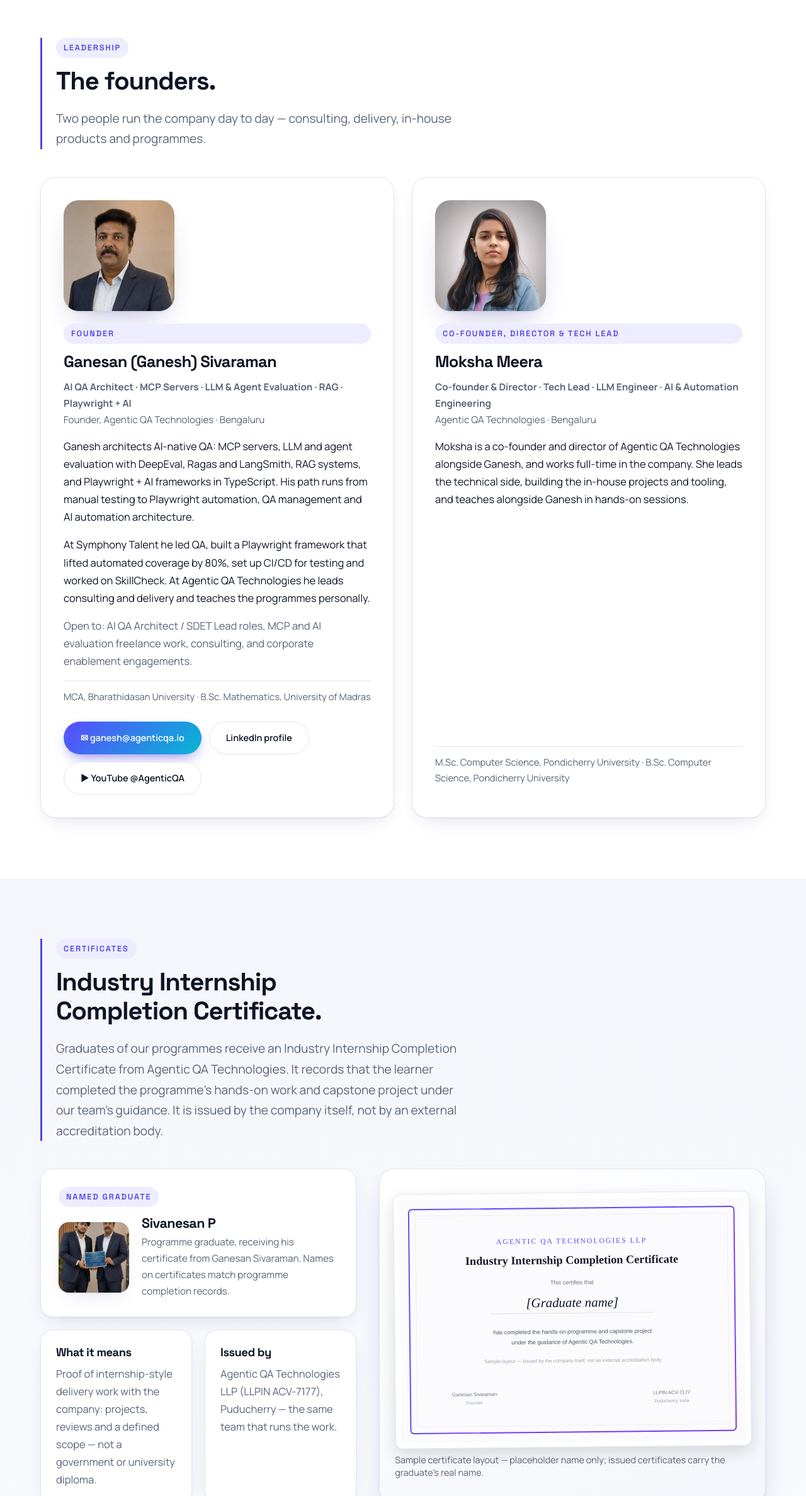
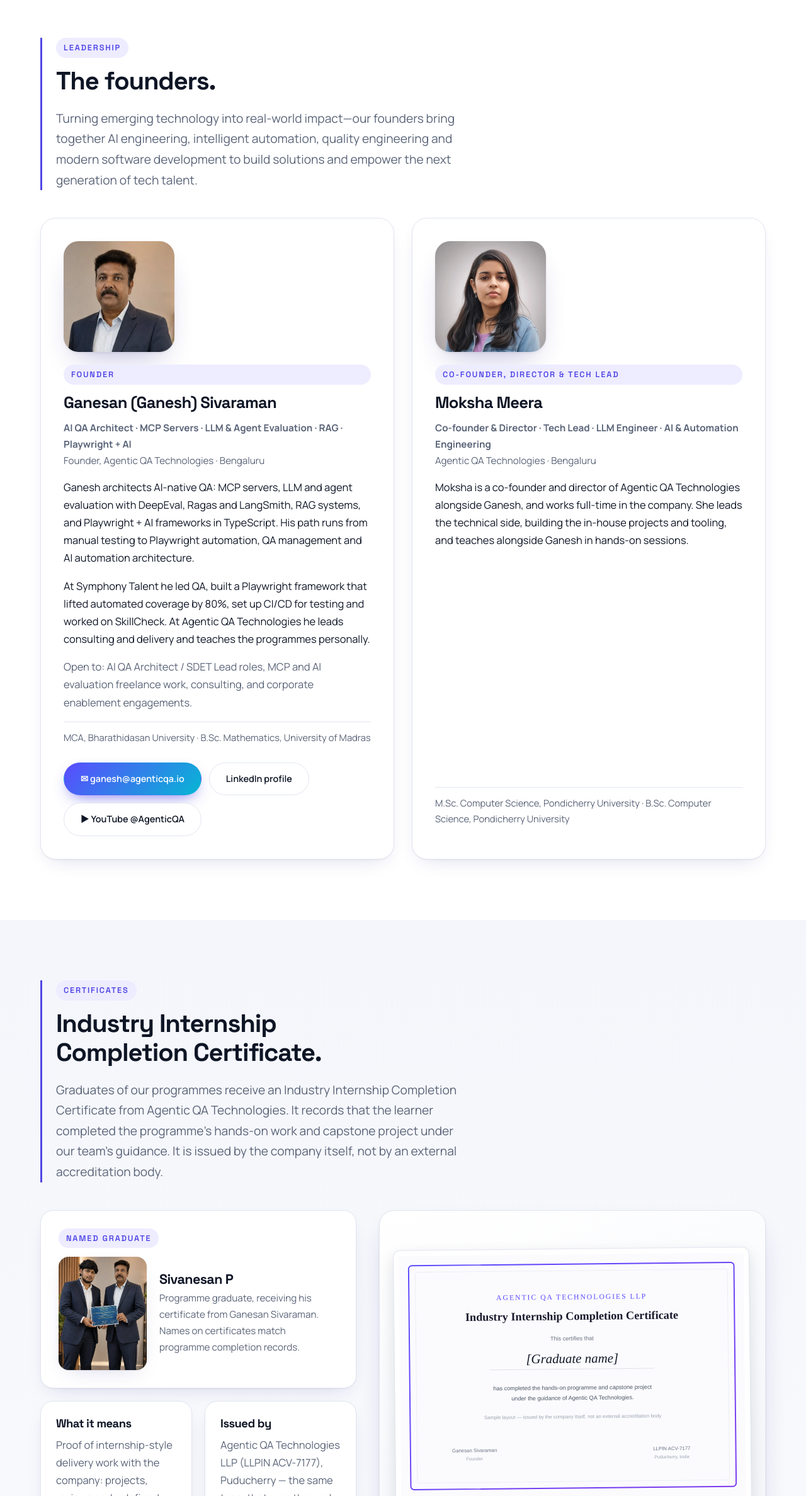
Before and after one commit to agenticqa2/agenticqa-website, a website: page hub/index.html in a window 1280 px wide. Shown: the part 2910-5286 px from the top of the page at 63% size. Drawn offline with Linux system fonts and the light colour scheme.

Commit message:
hub-split: founders intro wording + named-graduate photo framing
Replace the Leadership lede with the approved founders impact copy, and frame the Sivanesan certificate handover photo with contain/top alignment so both heads and the certificate stay fully visible.

```diff
--- a/assets/css/styles.css
+++ b/assets/css/styles.css
@@ -495,7 +495,7 @@ section{padding:96px 0}
 .cert-facts{display:grid;grid-template-columns:1fr 1fr;gap:20px;flex:1}
 .cert-facts .card{padding:24px}
 .cert-grad .grad-row{display:flex;gap:20px;align-items:center}
-.cert-grad img{width:112px;height:112px;border-radius:16px;object-fit:cover;flex:none;box-shadow:var(--shadow)}
+.cert-grad img{width:140px;height:180px;border-radius:16px;object-fit:contain;object-position:top center;background:var(--bg-soft);flex:none;box-shadow:var(--shadow)}
 .cert-grad h3{margin:0 0 4px;font-size:1.35rem}
 .cert-grad p{margin:0;font-size:.95rem}
 .cert-sample{display:flex;flex-direction:column;justify-content:center;padding:24px;border-radius:24px;border:1px solid var(--border);background:linear-gradient(160deg,var(--surface),var(--bg-soft));box-shadow:var(--shadow-lg)}
--- a/hub/index.html
+++ b/hub/index.html
@@ -72,7 +72,7 @@
   </div>
 </section>
 <section id="founder"><div class="wrap">
-  <div class="section-head"><span class="eyebrow">Leadership</span><h2>The founders.</h2><p class="lede">Two people run the company day to day — consulting, delivery, in-house products and programmes.</p></div>
+  <div class="section-head"><span class="eyebrow">Leadership</span><h2>The founders.</h2><p class="lede">Turning emerging technology into real-world impact—our founders bring together AI engineering, intelligent automation, quality engineering and modern software development to build solutions and empower the next generation of tech talent.</p></div>
   <div class="founders">
     <article class="founder-card reveal">
       <img class="f-photo" src="/assets/img/ganesh.webp" alt="Ganesan (Ganesh) Sivaraman" width="272" height="272" loading="lazy">
@@ -101,7 +101,7 @@
     <div class="cert-copy">
       <article class="card cert-grad reveal">
         <span class="eyebrow">Named graduate</span>
-        <div class="grad-row"><img src="/assets/img/certificate-handover.webp" alt="Sivanesan P receiving his Industry Internship Completion Certificate from Ganesan Sivaraman" width="160" height="160" loading="lazy"><div><h3>Sivanesan P</h3><p class="muted">Programme graduate, receiving his certificate from Ganesan Sivaraman. Names on certificates match programme completion records.</p></div></div>
+        <div class="grad-row"><img src="/assets/img/certificate-handover.webp" alt="Sivanesan P receiving his Industry Internship Completion Certificate from Ganesan Sivaraman" width="140" height="180" loading="lazy"><div><h3>Sivanesan P</h3><p class="muted">Programme graduate, receiving his certificate from Ganesan Sivaraman. Names on certificates match programme completion records.</p></div></div>
       </article>
       <div class="cert-facts">
         <article class="card reveal"><h3>What it means</h3><p class="muted">Proof of internship-style delivery work with the company: projects, reviews and a defined scope — not a government or university diploma.</p></article>
```
Also changed, not shown: 1 other file.
